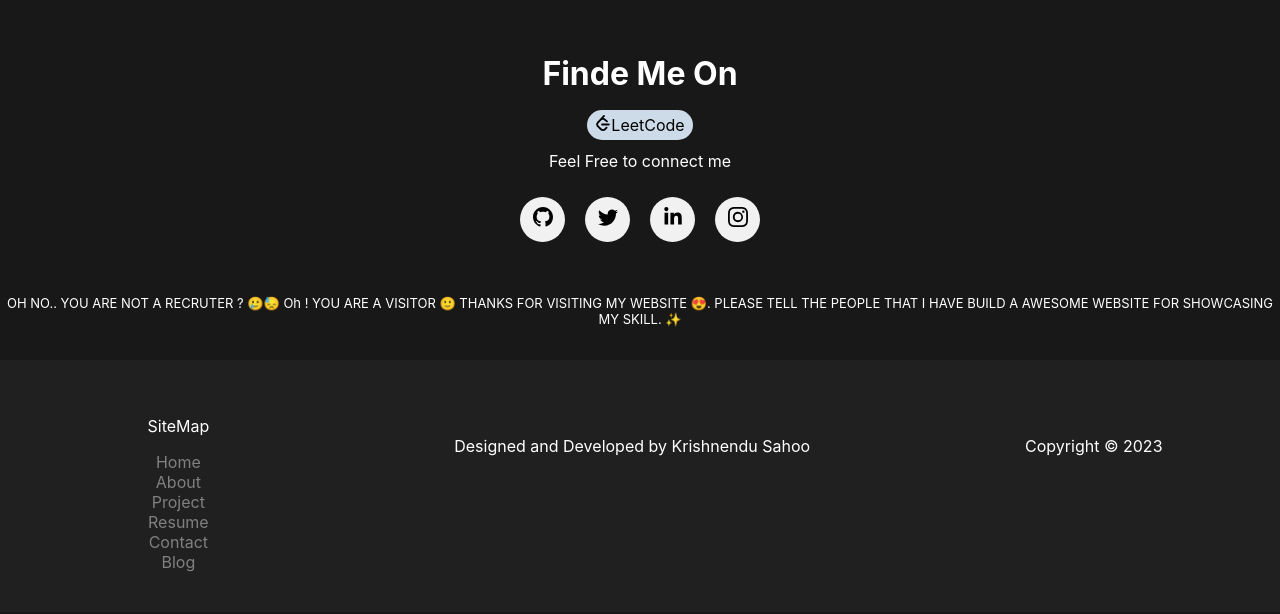
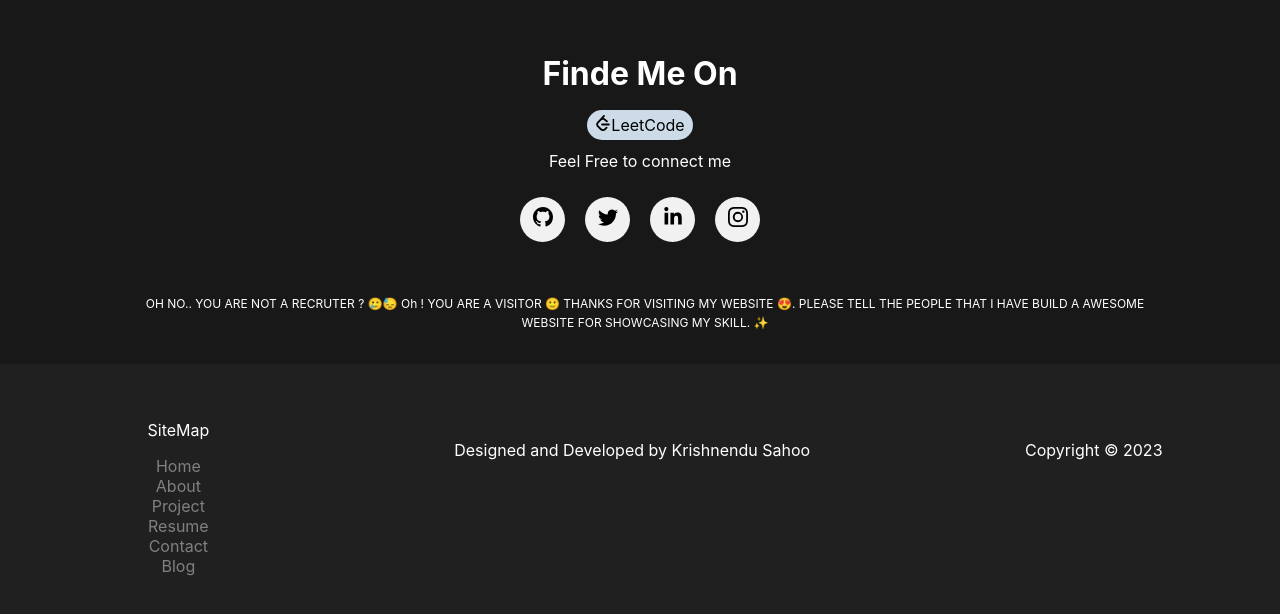
Before and after one commit to iKrishnendu/portfolio, a React (Create React App) app: page / in a window 1280 px wide. Shown: the part 3005-3619 px from the top of the page. Built offline with nearby package versions, Linux system fonts and the light colour scheme; a web font is replaced by a local one.

Commit message:
fix my last-msg in home page

```diff
--- a/src/components/ContactMe.css
+++ b/src/components/ContactMe.css
@@ -43,5 +43,15 @@ a {
 
 .last-page-msg > p {
   text-align: center;
-  font-size: small;
+  font-size: 12px;
+  line-height: 1.6;
+  /* padding: 5px; */
 }
+.last-page-msg {
+  /* border: 0.1px solid orangered; */
+  padding: 0px 5px;
+  width: 80%;
+  position: relative;
+  left: 10%;
+  right: 10%;
+}
--- a/src/components/MyProject.js
+++ b/src/components/MyProject.js
@@ -9,6 +9,7 @@ import speedtest from "../assets/speedtest.png";
 import { BsGithub } from "react-icons/bs";
 import { SiDarkreader } from "react-icons/si";
 import { CgWebsite } from "react-icons/cg";
+import ScrollAnimation from "./ScrollAnimation";
 
 function MyProject() {
   return (
```
